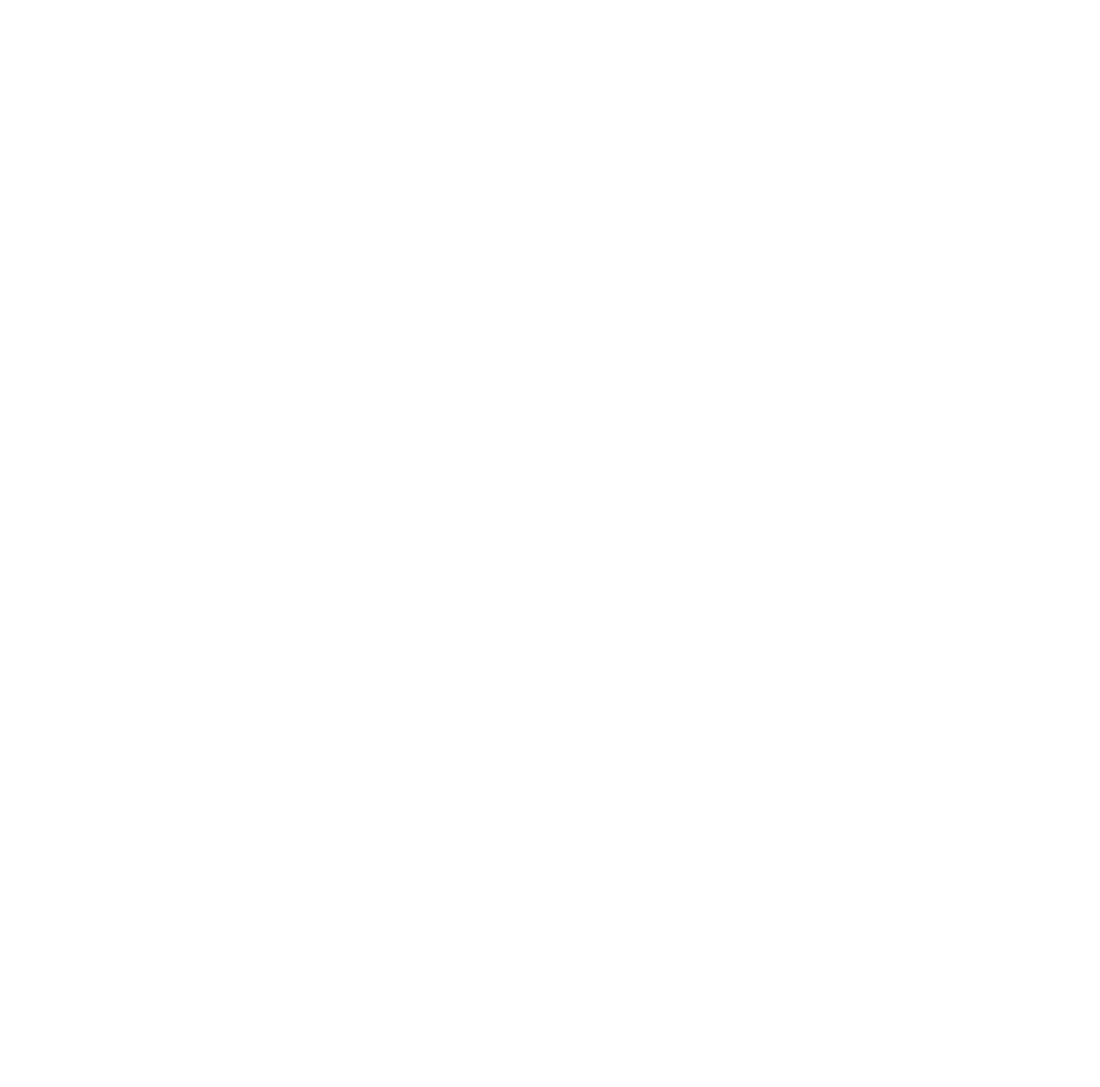
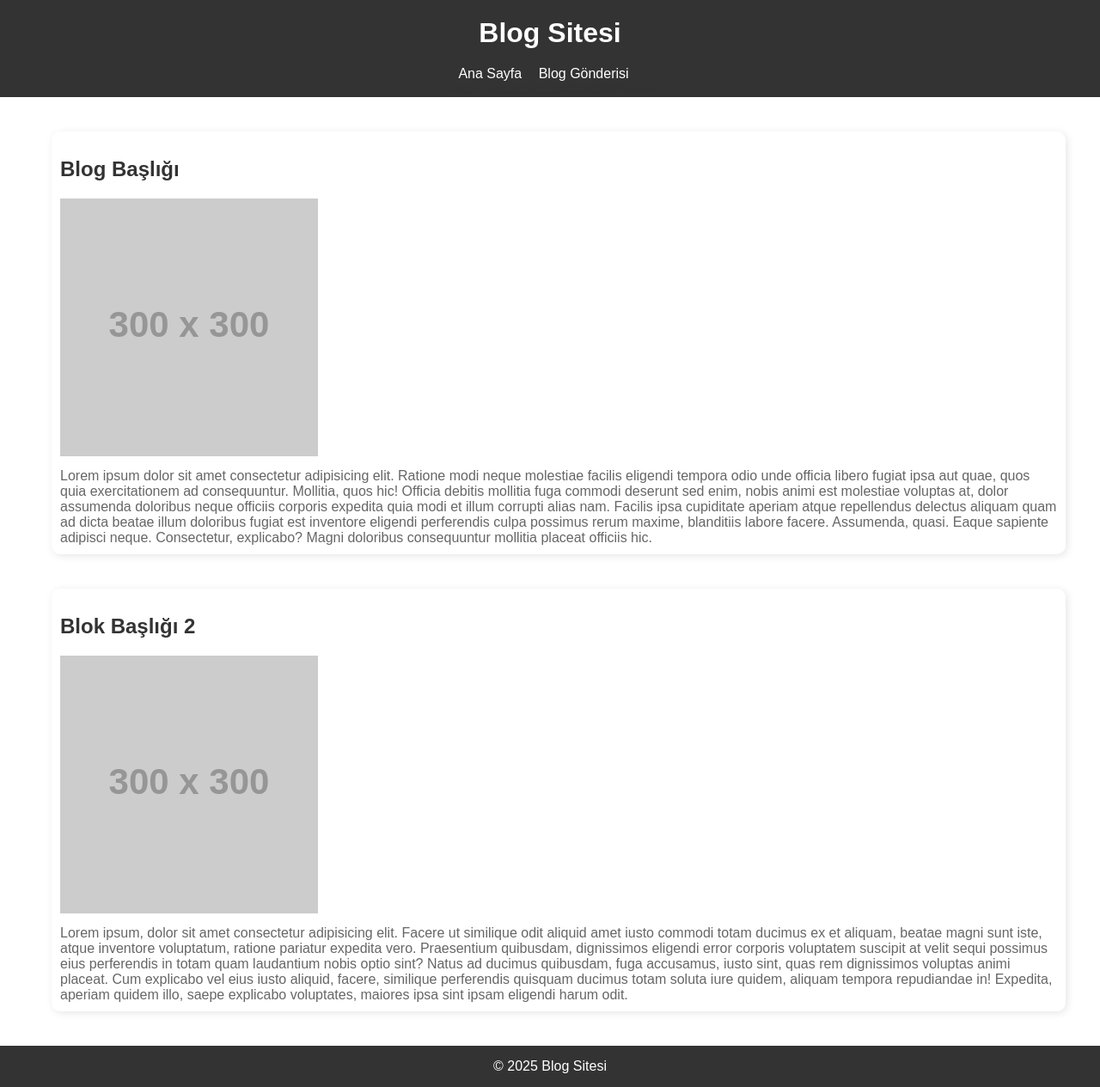
Before and after one commit to nefiinef/patika_hafta_2, a plain HTML site: page blog-sitesi-tasarlama/post.html in a window 1280 px wide. Shown: the whole page at 86% size. Before the commit the page ends 800 px from the top, so only its background shows below. Drawn offline with Linux system fonts and the light colour scheme; placeholder pictures from the web are drawn by us.

```diff
--- a/blog-sitesi-tasarlama/post.html
+++ b/blog-sitesi-tasarlama/post.html
@@ -4,6 +4,63 @@
     <meta charset="UTF-8" />
     <meta name="viewport" content="width=device-width, initial-scale=1.0" />
     <title>Document</title>
+    <link rel="stylesheet" href="styles.css" />
   </head>
-  <body></body>
+  <body>
+    <header>
+      <!-- H1 -->
+      <h1>Blog Sitesi</h1>
+      <!-- Navigasyon & ul  -->
+      <nav>
+        <ul>
+          <li>
+            <a href="index.html">Ana Sayfa</a>
+          </li>
+          <li>
+            <a href="post.html">Blog Gönderisi</a>
+          </li>
+        </ul>
+        https://placehold.co/400x300?text=/
+      </nav>
+    </header>
+    <main class="blog-main">
+      <!-- Article 1 -->
+      <article class="blog">
+        <h2 id="blog-1">Blog Başlığı</h2>
+        <img src="https://placehold.co/300x300?text=/" alt="" />
+        <p>
+          Lorem ipsum dolor sit amet consectetur adipisicing elit. Ratione modi
+          neque molestiae facilis eligendi tempora odio unde officia libero
+          fugiat ipsa aut quae, quos quia exercitationem ad consequuntur.
+          Mollitia, quos hic! Officia debitis mollitia fuga commodi deserunt sed
+          enim, nobis animi est molestiae voluptas at, dolor assumenda doloribus
+          neque officiis corporis expedita quia modi et illum corrupti alias
+          nam. Facilis ipsa cupiditate aperiam atque repellendus delectus
+          aliquam quam ad dicta beatae illum doloribus fugiat est inventore
+          eligendi perferendis culpa possimus rerum maxime, blanditiis labore
+          facere. Assumenda, quasi. Eaque sapiente adipisci neque. Consectetur,
+          explicabo? Magni doloribus consequuntur mollitia placeat officiis hic.
+        </p>
+      </article>
+      <!-- Article 2 -->
+      <article class="blog">
+        <h2 id="blog-2">Blok Başlığı 2</h2>
+        <img src="https://placehold.co/300x300?text=/" alt="" />
+        <p>
+          Lorem ipsum, dolor sit amet consectetur adipisicing elit. Facere ut
+          similique odit aliquid amet iusto commodi totam ducimus ex et aliquam,
+          beatae magni sunt iste, atque inventore voluptatum, ratione pariatur
+          expedita vero. Praesentium quibusdam, dignissimos eligendi error
+          corporis voluptatem suscipit at velit sequi possimus eius perferendis
+          in totam quam laudantium nobis optio sint? Natus ad ducimus quibusdam,
+          fuga accusamus, iusto sint, quas rem dignissimos voluptas animi
+          placeat. Cum explicabo vel eius iusto aliquid, facere, similique
+          perferendis quisquam ducimus totam soluta iure quidem, aliquam tempora
+          repudiandae in! Expedita, aperiam quidem illo, saepe explicabo
+          voluptates, maiores ipsa sint ipsam eligendi harum odit.
+        </p>
+      </article>
+    </main>
+    <footer id="footer">&copy; 2025 Blog Sitesi</footer>
+  </body>
 </html>
--- a/blog-sitesi-tasarlama/styles.css
+++ b/blog-sitesi-tasarlama/styles.css
@@ -0,0 +1,79 @@
+:root {
+  --primary-color: #333;
+  --secondary-color: #666;
+}
+* {
+  margin: 0;
+  padding: 0;
+  box-sizing: border-box;
+}
+body {
+  font-family: Arial, Helvetica, sans-serif;
+  background-color: f4f4f4;
+  color: var(--primary-color);
+}
+a {
+  text-decoration: none;
+  color: var(--primary-color);
+}
+ul li {
+  display: inline-block;
+  padding-right: 15px;
+  a {
+    color: white;
+  }
+}
+header {
+  background-color: var(--primary-color);
+  text-align: center;
+  margin-bottom: 30px;
+}
+h1 {
+  color: white;
+  padding: 20px;
+}
+
+main {
+  padding-left: 20px;
+  height: 77%;
+}
+.card-container {
+  display: flex;
+  justify-content: center;
+  margin-top: 50px;
+  gap: 20px;
+}
+article {
+  padding: 0px;
+  box-shadow: 2px 2px 10px rgba(0, 0, 0, 0.1);
+  border-radius: 10px;
+  overflow: hidden;
+}
+.card {
+  background-color: white;
+  display: inline-block;
+  width: 300px;
+}
+.card-content {
+  margin: 10px auto;
+  text-align: center;
+}
+p {
+  color: var(--secondary-color);
+  margin-top: 10px;
+}
+
+footer {
+  background-color: var(--primary-color);
+  color: white;
+  text-align: center;
+  padding: 15px;
+}
+
+.blog-main h2 {
+  margin: 20px 0;
+}
+.blog {
+  padding: 10px;
+  margin: 40px;
+}
```
Also changed, not shown: blog-sitesi-tasarlama/index.html (+56 -2 lines), 1 other file.
